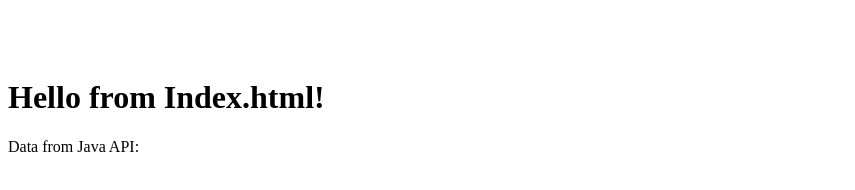
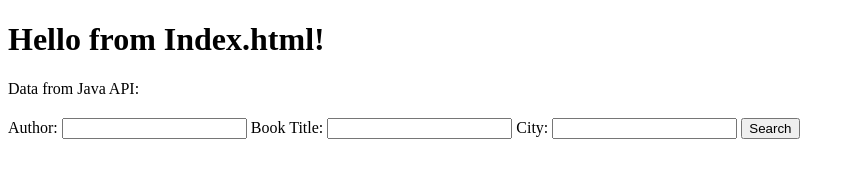
Before and after one commit to Kaboka/ProjectGutenberg, a website: page Frontend/App/Views/index.html in a window 1280 px wide. Shown: the whole page, without its empty margins (0-855 px from the left). Drawn offline with Linux system fonts and the light colour scheme; no server answers.

Commit message:
css file added

```diff
--- /dev/null
+++ b/Frontend/App/Stylesheets/index.css
@@ -0,0 +1,8 @@
+.body{
+    padding-top: 50px;
+}
+
+.label{
+    font-weight: bold;
+    color: red;
+}
--- a/Frontend/App/Views/index.html
+++ b/Frontend/App/Views/index.html
@@ -4,14 +4,10 @@
 <head>
     <meta charset="UTF-8">
     <title>Sample Site</title>
-    <style>
-        body {
-            padding-top: 50px;
-        }
-    </style>
+    <link rel="stylesheet" type="text/css" href="../Stylesheets/index.css">
 </head>
+<body>
 
-<body>
 
     <div class="container">
         <div class="jumbotron">
@@ -20,6 +16,20 @@
             <h2 id="header"></h2>
         </div>
     </div>
+
+    <div class="searchForm">
+        <form>
+            <label id="author">Author: </label>
+            <input for="author" type="text">
+            <label id="bookTitle">Book Title: </label>
+            <input for="bookTitle" type="text">
+            <label id="city">City: </label>
+            <input for="city" type="text">
+            <button type="submit" id="search">Search</button>
+        </form>
+
+    </div>
+
     </div>
 
     <script>
--- a/Frontend/package.json
+++ b/Frontend/package.json
@@ -10,6 +10,7 @@
   "license": "ISC",
   "dependencies": {
     "express": "^4.16.3",
-    "path": "^0.12.7"
+    "path": "^0.12.7",
+    "webpack": "^4.6.0"
   }
 }
```
Also changed, not shown: 1 other file.
